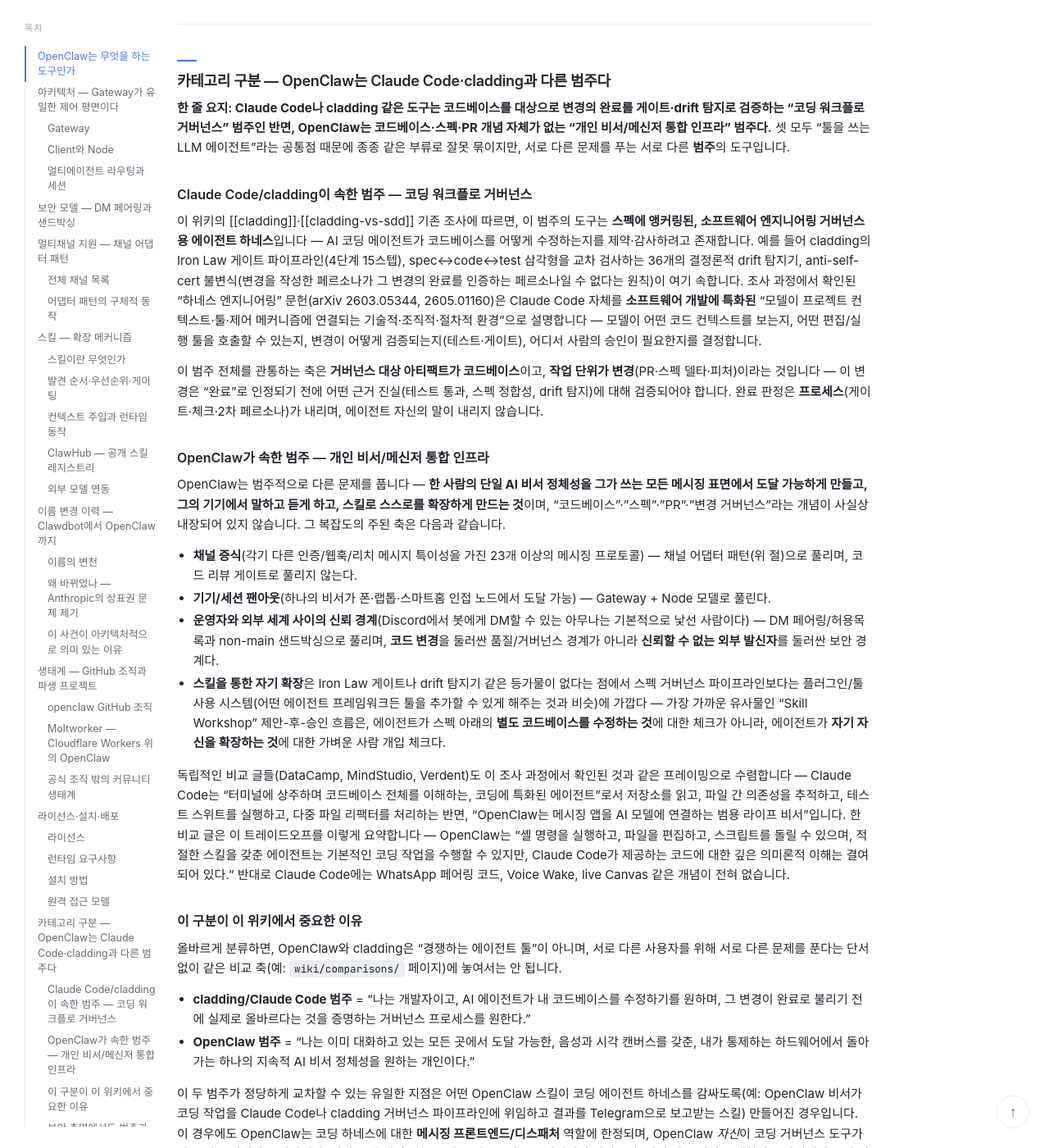
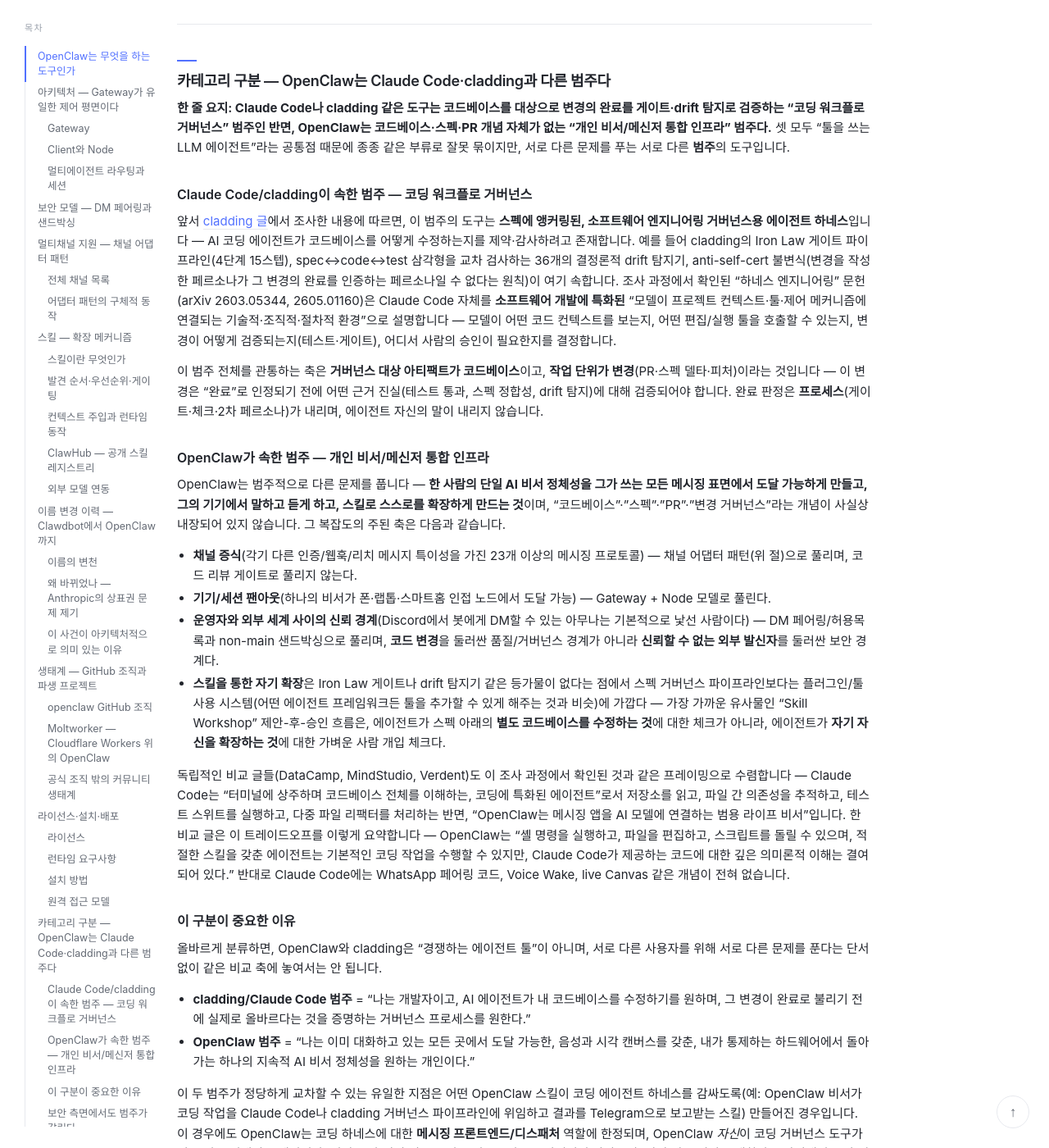
Before and after one commit to hongjeZZ/hongjeZZ.github.io, a Jekyll site: the page built from _posts/2026-07-05-openclaw.md, in a window 1280 px wide and 1400 px high, scrolled down 16955 px. Shown: the whole window at 82% size. Built offline with Jekyll 4.4.1, drawn with Linux system fonts in a browser that asks for light colours; some web fonts are replaced; comment, search, counter and statistics services are not loaded.

Commit message:
fix(post): openclaw 글의 위키 내부 표현 정리 — [[...]]·'이 위키'를 블로그 문장으로

```diff
--- a/_posts/2026-07-05-openclaw.md
+++ b/_posts/2026-07-05-openclaw.md
@@ -503,7 +503,7 @@ Gateway가 기본적으로 loopback에 바인딩되므로, 이를 원격에서
 
 ### Claude Code/cladding이 속한 범주 — 코딩 워크플로 거버넌스
 
-이 위키의 [[cladding]]·[[cladding-vs-sdd]] 기존 조사에 따르면, 이 범주의 도구는 **스펙에 앵커링된, 소프트웨어 엔지니어링 거버넌스용 에이전트 하네스**입니다 — AI 코딩 에이전트가 코드베이스를 어떻게 수정하는지를 제약·감사하려고 존재합니다. 예를 들어 cladding의 Iron Law 게이트 파이프라인(4단계 15스텝), spec↔code↔test 삼각형을 교차 검사하는 36개의 결정론적 drift 탐지기, anti-self-cert 불변식(변경을 작성한 페르소나가 그 변경의 완료를 인증하는 페르소나일 수 없다는 원칙)이 여기 속합니다. 조사 과정에서 확인된 "하네스 엔지니어링" 문헌(arXiv 2603.05344, 2605.01160)은 Claude Code 자체를 **소프트웨어 개발에 특화된** "모델이 프로젝트 컨텍스트·툴·제어 메커니즘에 연결되는 기술적·조직적·절차적 환경"으로 설명합니다 — 모델이 어떤 코드 컨텍스트를 보는지, 어떤 편집/실행 툴을 호출할 수 있는지, 변경이 어떻게 검증되는지(테스트·게이트), 어디서 사람의 승인이 필요한지를 결정합니다.
+앞서 [cladding 글](/posts/cladding/)에서 조사한 내용에 따르면, 이 범주의 도구는 **스펙에 앵커링된, 소프트웨어 엔지니어링 거버넌스용 에이전트 하네스**입니다 — AI 코딩 에이전트가 코드베이스를 어떻게 수정하는지를 제약·감사하려고 존재합니다. 예를 들어 cladding의 Iron Law 게이트 파이프라인(4단계 15스텝), spec↔code↔test 삼각형을 교차 검사하는 36개의 결정론적 drift 탐지기, anti-self-cert 불변식(변경을 작성한 페르소나가 그 변경의 완료를 인증하는 페르소나일 수 없다는 원칙)이 여기 속합니다. 조사 과정에서 확인된 "하네스 엔지니어링" 문헌(arXiv 2603.05344, 2605.01160)은 Claude Code 자체를 **소프트웨어 개발에 특화된** "모델이 프로젝트 컨텍스트·툴·제어 메커니즘에 연결되는 기술적·조직적·절차적 환경"으로 설명합니다 — 모델이 어떤 코드 컨텍스트를 보는지, 어떤 편집/실행 툴을 호출할 수 있는지, 변경이 어떻게 검증되는지(테스트·게이트), 어디서 사람의 승인이 필요한지를 결정합니다.
 
 이 범주 전체를 관통하는 축은 **거버넌스 대상 아티팩트가 코드베이스**이고, **작업 단위가 변경**(PR·스펙 델타·피처)이라는 것입니다 — 이 변경은 "완료"로 인정되기 전에 어떤 근거 진실(테스트 통과, 스펙 정합성, drift 탐지)에 대해 검증되어야 합니다. 완료 판정은 **프로세스**(게이트·체크·2차 페르소나)가 내리며, 에이전트 자신의 말이 내리지 않습니다.
 
@@ -518,9 +518,9 @@ OpenClaw는 범주적으로 다른 문제를 풉니다 — **한 사람의 단
 
 독립적인 비교 글들(DataCamp, MindStudio, Verdent)도 이 조사 과정에서 확인된 것과 같은 프레이밍으로 수렴합니다 — Claude Code는 "터미널에 상주하며 코드베이스 전체를 이해하는, 코딩에 특화된 에이전트"로서 저장소를 읽고, 파일 간 의존성을 추적하고, 테스트 스위트를 실행하고, 다중 파일 리팩터를 처리하는 반면, "OpenClaw는 메시징 앱을 AI 모델에 연결하는 범용 라이프 비서"입니다. 한 비교 글은 이 트레이드오프를 이렇게 요약합니다 — OpenClaw는 "셸 명령을 실행하고, 파일을 편집하고, 스크립트를 돌릴 수 있으며, 적절한 스킬을 갖춘 에이전트는 기본적인 코딩 작업을 수행할 수 있지만, Claude Code가 제공하는 코드에 대한 깊은 의미론적 이해는 결여되어 있다." 반대로 Claude Code에는 WhatsApp 페어링 코드, Voice Wake, live Canvas 같은 개념이 전혀 없습니다.
 
-### 이 구분이 이 위키에서 중요한 이유
+### 이 구분이 중요한 이유
 
-올바르게 분류하면, OpenClaw와 cladding은 "경쟁하는 에이전트 툴"이 아니며, 서로 다른 사용자를 위해 서로 다른 문제를 푼다는 단서 없이 같은 비교 축(예: `wiki/comparisons/` 페이지)에 놓여서는 안 됩니다.
+올바르게 분류하면, OpenClaw와 cladding은 "경쟁하는 에이전트 툴"이 아니며, 서로 다른 사용자를 위해 서로 다른 문제를 푼다는 단서 없이 같은 비교 축에 놓여서는 안 됩니다.
 
 - **cladding/Claude Code 범주** = "나는 개발자이고, AI 에이전트가 내 코드베이스를 수정하기를 원하며, 그 변경이 완료로 불리기 전에 실제로 올바르다는 것을 증명하는 거버넌스 프로세스를 원한다."
 - **OpenClaw 범주** = "나는 이미 대화하고 있는 모든 곳에서 도달 가능한, 음성과 시각 캔버스를 갖춘, 내가 통제하는 하드웨어에서 돌아가는 하나의 지속적 AI 비서 정체성을 원하는 개인이다."
```
Also changed, not shown: .claude/edit-history/openclaw/meta.json, .claude/edit-history/openclaw/published.md.
